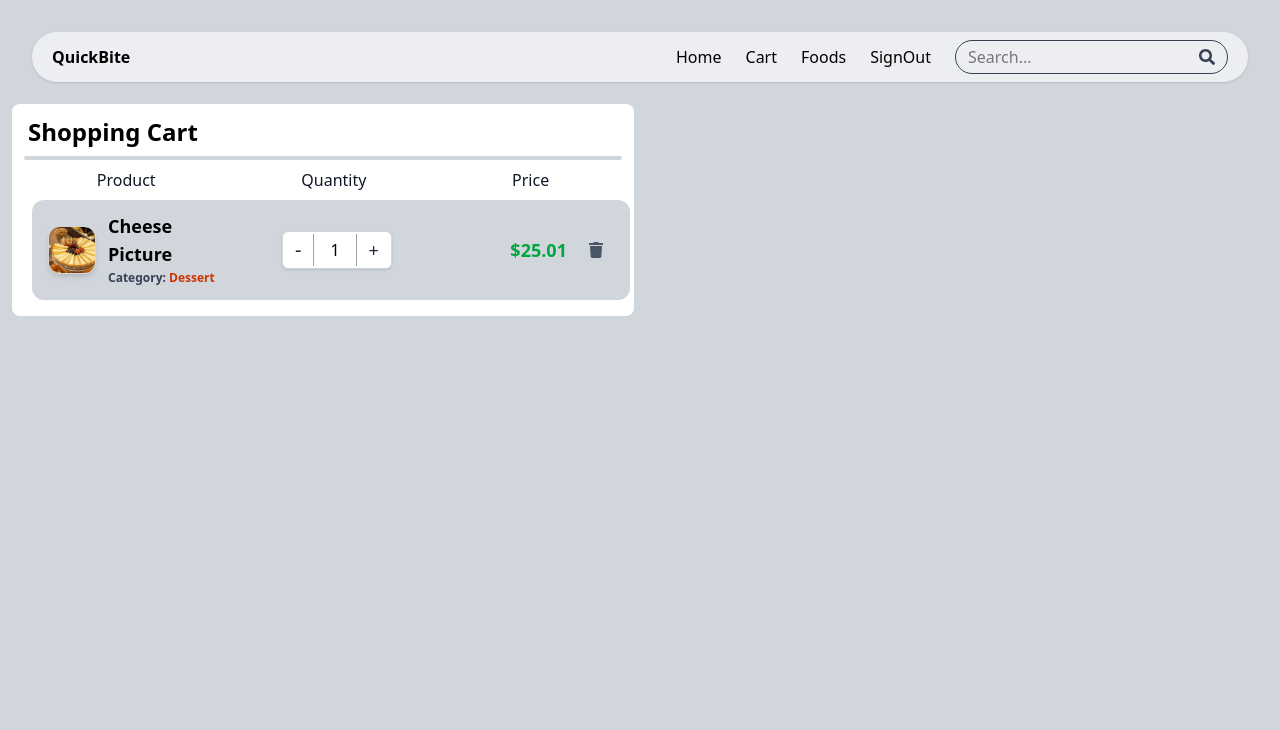
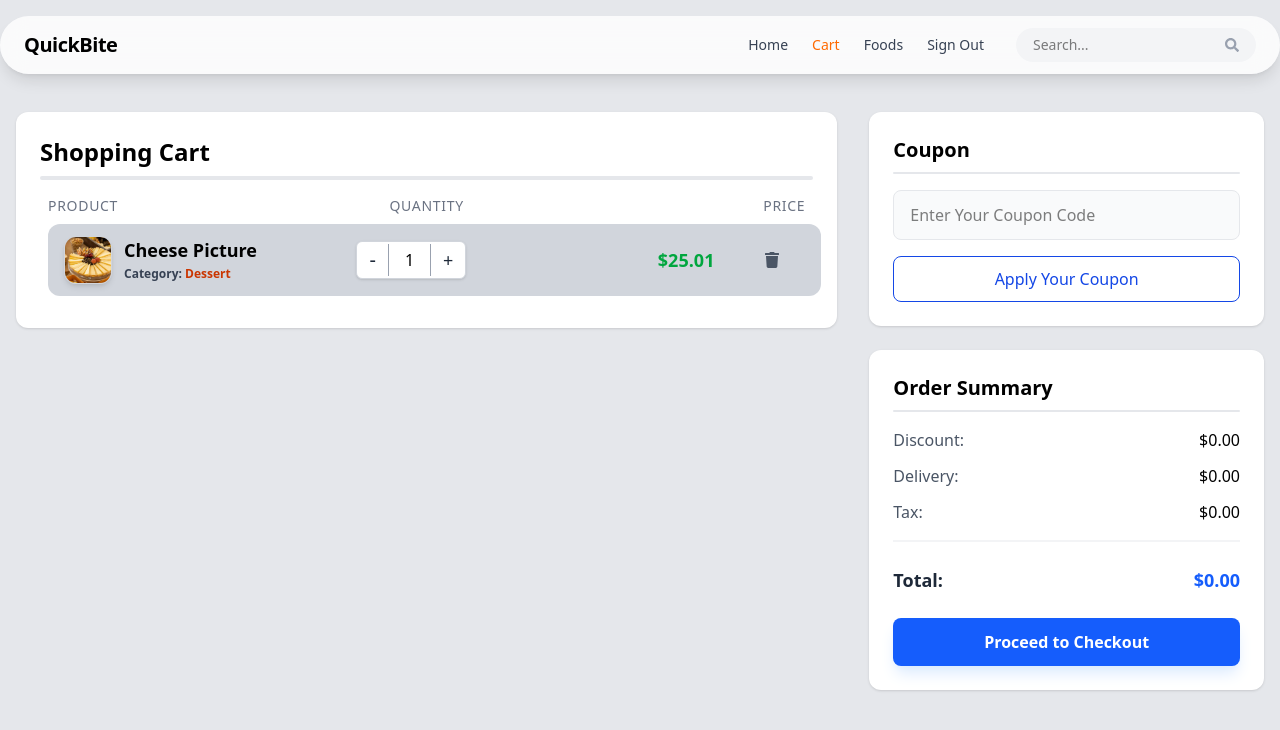
Before and after one commit to Jack17kdb/food-delivery-website, a React app in the folder frontend/: page /cart in a window 1280 px wide. Shown: the top 730 px of the page. Built offline with nearby package versions, Linux system fonts and the light colour scheme; the HTML template or start-up script is replaced by a standard one.

Commit message:
food cart design

```diff
--- /dev/null
+++ b/frontend/src/components/HeroComponent.jsx
@@ -0,0 +1,34 @@
+import React from 'react'
+
+const HeroComponent = () => {
+  return (
+    <div className="w-full h-screen relative">
+          <img
+            src="/noodles.webp"
+            alt="photo"
+            className="w-full h-screen object-cover filter brightness-50"
+          />
+          <div className="absolute top-1/3 left-10 gap-8 mb-2 text-white text-7xl font-bold max-w-2xl">
+            <p><span className='text-orange-500'>Savor</span> the Best</p>
+            <p><span className="text-orange-500">Flavours</span>, Delivered</p>
+            <p>to Your Door</p>
+          </div>
+          <div className="absolute bottom-16 left-10 grid grid-cols-3 gap-8 max-w-2xl bg-black/20 backdrop-blur-sm p-6 rounded-2xl border border-white/10">
+            <div className="flex flex-col justify-center items-center">
+              <p className="text-orange-400 font-bold text-lg">10k+</p>
+              <p className="text-md text-white">Happy Clients</p>
+            </div>
+            <div className="flex flex-col justify-center items-center">
+              <p className="text-orange-400 font-bold text-lg">4.9</p>
+              <p className="text-md text-white">Average Rating</p>
+            </div>
+            <div className="flex flex-col justify-center items-center">
+              <p className="text-orange-400 font-bold text-lg">20 min</p>
+              <p className="text-md text-white">Average Delivery Time</p>
+            </div>
+          </div>
+        </div>
+  )
+}
+
+export default HeroComponent
--- a/frontend/src/components/Navbar.jsx
+++ b/frontend/src/components/Navbar.jsx
@@ -1,50 +1,47 @@
-import React from 'react'
+import React from 'react';
+import { NavLink } from 'react-router-dom';
 import { FaSearch } from "react-icons/fa";
 
 const Navbar = () => {
+    const navLinkStyles = ({ isActive }) =>
+        `text-sm font-medium transition-colors ${isActive ? "text-orange-500" : "text-gray-700 hover:text-orange-500"}`;
+
     return (
-        <div className="flex fixed inset-x-0 items-center justify-between mx-8 my-4 rounded-full px-5 py-2 outline-none bg-white/60 z-10 shadow-sm">
+        <nav className="fixed top-4 inset-x-0 mx-auto max-w-7xl px-6 py-3 bg-white/80 backdrop-blur-md z-50 rounded-full shadow-lg flex items-center justify-between">
           <div>
-            <p className="text-black cursor-pointer font-bold text-md">
-              QuickBite
-            </p>
+            <NavLink to="/">
+                <p className="text-black cursor-pointer font-bold text-xl tracking-tight">
+                QuickBite
+                </p>
+            </NavLink>
           </div>
-          <div className="flex gap-6 items-center">
-            <a
-              href="/"
-              className="text-md text-black hover:text-orange-400 transition-all duration-300 cursor-pointer"
-            >
-              Home
-            </a>
-            <a
-              href="/cart"
-              className="text-md text-black hover:text-orange-400 transition-all duration-300 cursor-pointer"
-            >
-              Cart
-            </a>
-            <a
-              href="/"
-              className="text-md text-black hover:text-orange-400 transition-all duration-300 cursor-pointer"
-            >
-              Foods
-            </a>
-            <a
-              href="/"
-              className="text-md text-black hover:text-orange-400 transition-all duration-300 cursor-pointer"
-            >
-              SignOut
-            </a>
-            <div className="flex items-center px-3 py-1 rounded-full border border-gray-700 focus-within:ring-2 focus-within:ring-blue-400 focus-within:border-none">
+          <div className="flex gap-8 items-center">
+            <div className="hidden md:flex gap-6">
+                <NavLink to="/" className={navLinkStyles}>
+                    Home
+                </NavLink>
+                <NavLink to="/cart" className={navLinkStyles}>
+                    Cart
+                </NavLink>
+                <NavLink to="/foods" className={navLinkStyles}>
+                    Foods
+                </NavLink>
+                <NavLink to="/signout" className={navLinkStyles}>
+                    Sign Out
+                </NavLink>
+            </div>
+
+            <div className="flex items-center px-4 py-1.5 rounded-full bg-gray-100 border border-transparent focus-within:border-orange-400 focus-within:bg-white transition-all">
               <input
                 type="text"
                 placeholder="Search..."
-                className="bg-transparent outline-none"
+                className="bg-transparent outline-none text-sm w-32 md:w-48"
               />
-              <FaSearch className="text-gray-700 cursor-pointer" />
+              <FaSearch className="text-gray-400 text-sm cursor-pointer hover:text-orange-500" />
             </div>
           </div>
-        </div>
-    )
-}
+        </nav>
+    );
+};
 
-export default Navbar
+export default Navbar;
--- a/frontend/src/pages/Cart.jsx
+++ b/frontend/src/pages/Cart.jsx
@@ -4,18 +4,64 @@ import Order from '../components/Order'
 
 const Cart = () => {
   return (
-    <div className='min-h-screen bg-gray-300 py-4'>
+    <div className='min-h-screen bg-gray-200 pt-28 pb-10'>
         <Navbar />
-        <div className='grid grid-cols-1 md:grid-cols-2 gap-3 m-3 mt-22'>
-            <div className='bg-white py-2 px-3 rounded-lg'>
-                <p className='text-black font-bold text-2xl m-1'>Shopping Cart</p>
-                <div className='w-full mt-2 h-1 rounded-full bg-gray-300 mx-auto'></div>
-                <div className='flex items-center justify-around text-gray-900 mt-2 text-md'>
-                    <p>Product</p>
-                    <p>Quantity</p>
-                    <p>Price</p>
+
+        <div className='max-w-7xl mx-auto px-4 grid grid-cols-1 lg:grid-cols-3 gap-8'>
+
+            <div className='lg:col-span-2 bg-white p-6 rounded-xl shadow-sm h-fit'>
+                <p className='text-black font-bold text-2xl mb-2'>Shopping Cart</p>
+                <div className='w-full h-1 rounded-full bg-gray-200'></div>
+
+                <div className='grid grid-cols-3 text-gray-500 mt-4 mb-2 text-sm font-medium uppercase tracking-wider px-2'>
+                    <p className='text-left'>Product</p>
+                    <p className='text-center'>Quantity</p>
+                    <p className='text-right'>Price</p>
                 </div>
                 <Order />
+            </div>
+
+            <div className='flex flex-col gap-6'>
+              <div className='p-6 rounded-xl bg-white shadow-sm flex flex-col w-full'>
+                <h2 className='text-xl font-semibold self-start mb-2'>Coupon</h2>
+                <div className='bg-gray-200 w-full h-0.5 rounded-lg mb-4'></div>
+                <input
+                  type='text'
+                  placeholder='Enter Your Coupon Code'
+                  className='rounded-lg px-4 py-3 bg-gray-50 border border-gray-200 w-full focus:ring-2 focus:ring-blue-500 focus:outline-none'
+                />
+                <button
+                  type='submit'
+                  className='mt-4 text-blue-700 font-medium rounded-lg border border-blue-700 px-4 py-2.5 bg-white w-full cursor-pointer hover:bg-blue-50 hover:shadow-sm active:scale-95 transition-all duration-300'
+                >
+                    Apply Your Coupon
+                </button>
+              </div>
+
+              <div className='p-6 rounded-xl bg-white shadow-sm flex flex-col w-full'>
+                <h2 className='text-xl font-semibold self-start mb-2'>Order Summary</h2>
+                <div className='bg-gray-200 w-full h-0.5 rounded-lg mb-4'></div>
+
+                <div className='flex flex-col gap-3'>
+                    {['Discount', 'Delivery', 'Tax'].map((value, key) => (
+                    <div className='flex items-center justify-between w-full' key={key}>
+                        <p className='text-gray-600'>{value}:</p>
+                        <p className='text-black font-medium'>$0.00</p>
+                    </div>
+                    ))}
+
+                    <div className='bg-gray-100 w-full h-0.5 my-1'></div>
+
+                    <div className='flex items-center justify-between w-full pt-2'>
+                        <p className='text-lg font-bold text-gray-800'>Total:</p>
+                        <p className='text-lg font-bold text-blue-600'>$0.00</p>
+                    </div>
+                </div>
+
+                <button className='w-full bg-blue-600 text-white font-semibold py-3 rounded-lg mt-6 hover:bg-blue-700 transition-colors shadow-lg shadow-blue-100 cursor-pointer'>
+                    Proceed to Checkout
+                </button>
+              </div>
             </div>
         </div>
     </div>
--- a/frontend/src/pages/Home.jsx
+++ b/frontend/src/pages/Home.jsx
@@ -3,6 +3,7 @@ import FoodCard from "../components/FoodCard.jsx";
 import { useFoodStore } from "../store/foodStore.js";
 import CategorySlide from "../components/CategorySlide.jsx";
 import Navbar from "../components/Navbar.jsx";
+import HeroComponent from "../components/HeroComponent.jsx";
 
 const Home = () => {
   const [isSelectedIndex, setIsSelectedIndex] = useState(null);
@@ -34,32 +35,7 @@ const Home = () => {
     <div className="min-h-screen mx-auto bg-gray-300">
       <div className="">
         <Navbar />
-        <div className="w-full h-screen relative">
-          <img
-            src="/noodles.webp"
-            alt="photo"
-            className="w-full h-screen object-cover filter brightness-50"
-          />
-          <div className="absolute top-1/3 left-10 gap-8 mb-2 text-white text-7xl font-bold max-w-2xl">
-            <p>Savor the Best</p>
-            <p>Flavours, Delivered</p>
-            <p>to Your Door</p>
-          </div>
-          <div className="absolute bottom-16 left-10 grid grid-cols-3 gap-8 max-w-2xl">
-            <div className="flex flex-col justify-center items-center">
-              <p className="text-orange-400 font-bold text-lg">10k+</p>
-              <p className="text-md text-white">Happy Clients</p>
-            </div>
-            <div className="flex flex-col justify-center items-center">
-              <p className="text-orange-400 font-bold text-lg">4.9</p>
-              <p className="text-md text-white">Average Rating</p>
-            </div>
-            <div className="flex flex-col justify-center items-center">
-              <p className="text-orange-400 font-bold text-lg">20 min</p>
-              <p className="text-md text-white">Average Delivery Time</p>
-            </div>
-          </div>
-        </div>
+        <HeroComponent />
       </div>
 
       <div className="flex items-center justify-center my-10">
```
Also changed, not shown: 1 other file (tests, documents, lock files or other folders).
